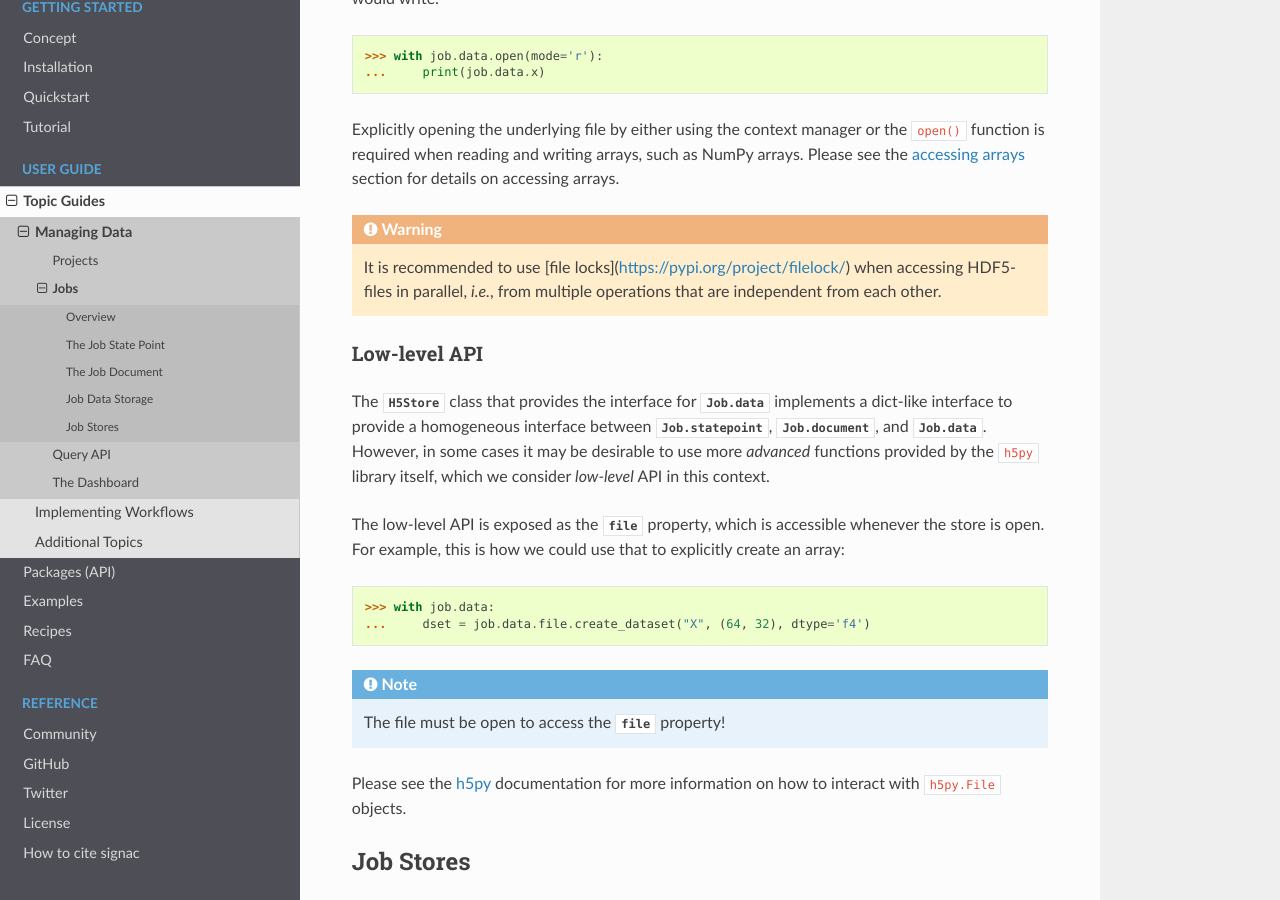
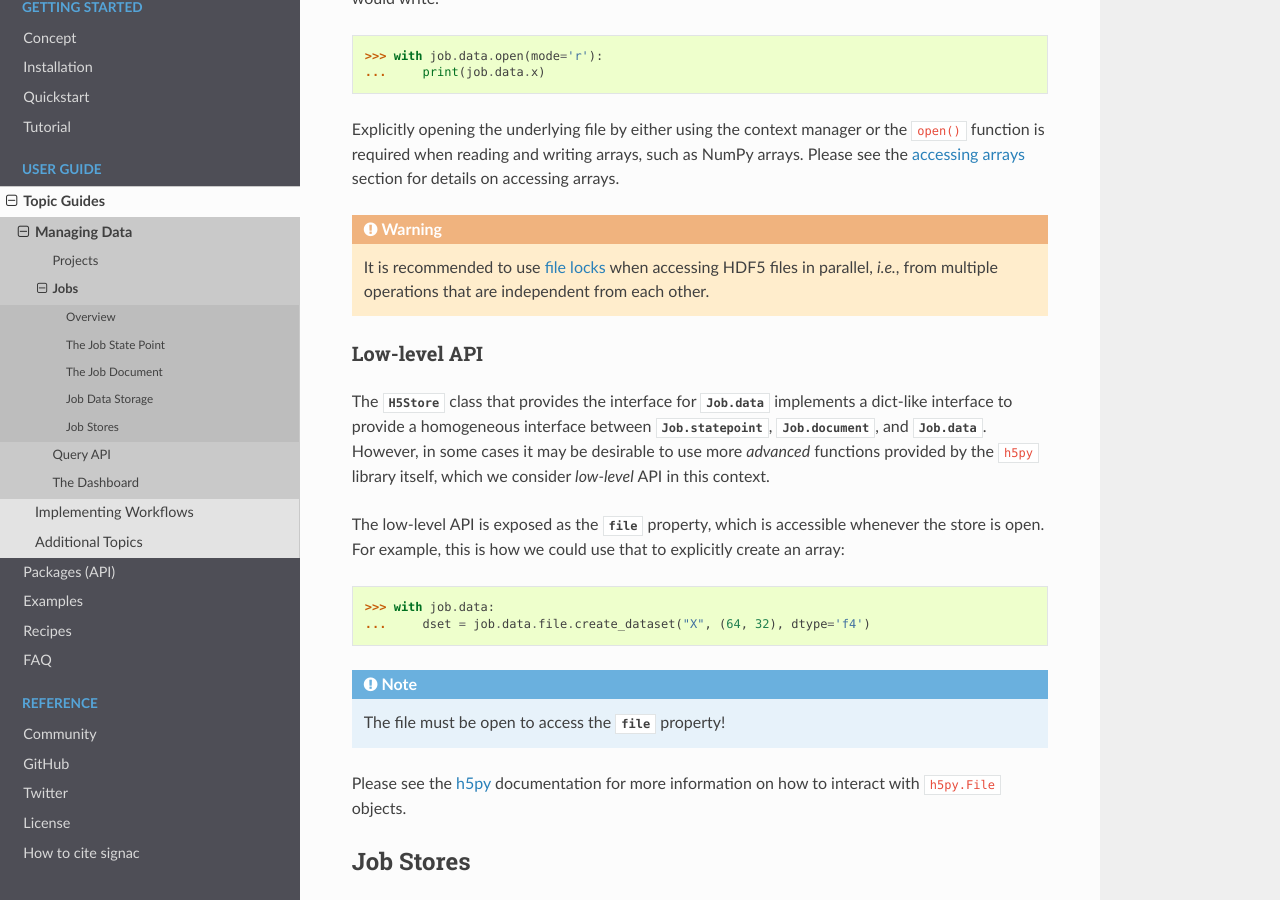
Before and after one commit to glotzerlab/signac-docs, a Sphinx documentation site: the page built from docs/source/jobs.rst, in a window 1280 px wide and 900 px high, scrolled down 8569 px. Built offline with Sphinx 7.4.7 and the Read the Docs theme 2.0.0, drawn with Linux system fonts in a browser that asks for light colours.

Commit message:
Fix link from Markdown to rST syntax.

```diff
--- a/docs/source/jobs.rst
+++ b/docs/source/jobs.rst
@@ -407,7 +407,7 @@ Please see the :ref:`accessing arrays <accessing-arrays>` section for details on
 
 .. warning::
 
-    It is recommended to use [file locks](https://pypi.org/project/filelock/) when accessing HDF5-files in parallel, *i.e.*, from multiple operations that are independent from each other.
+    It is recommended to use `file locks <https://pypi.org/project/filelock/>`_ when accessing HDF5 files in parallel, *i.e.*, from multiple operations that are independent from each other.
 
 Low-level API
 -------------
```
